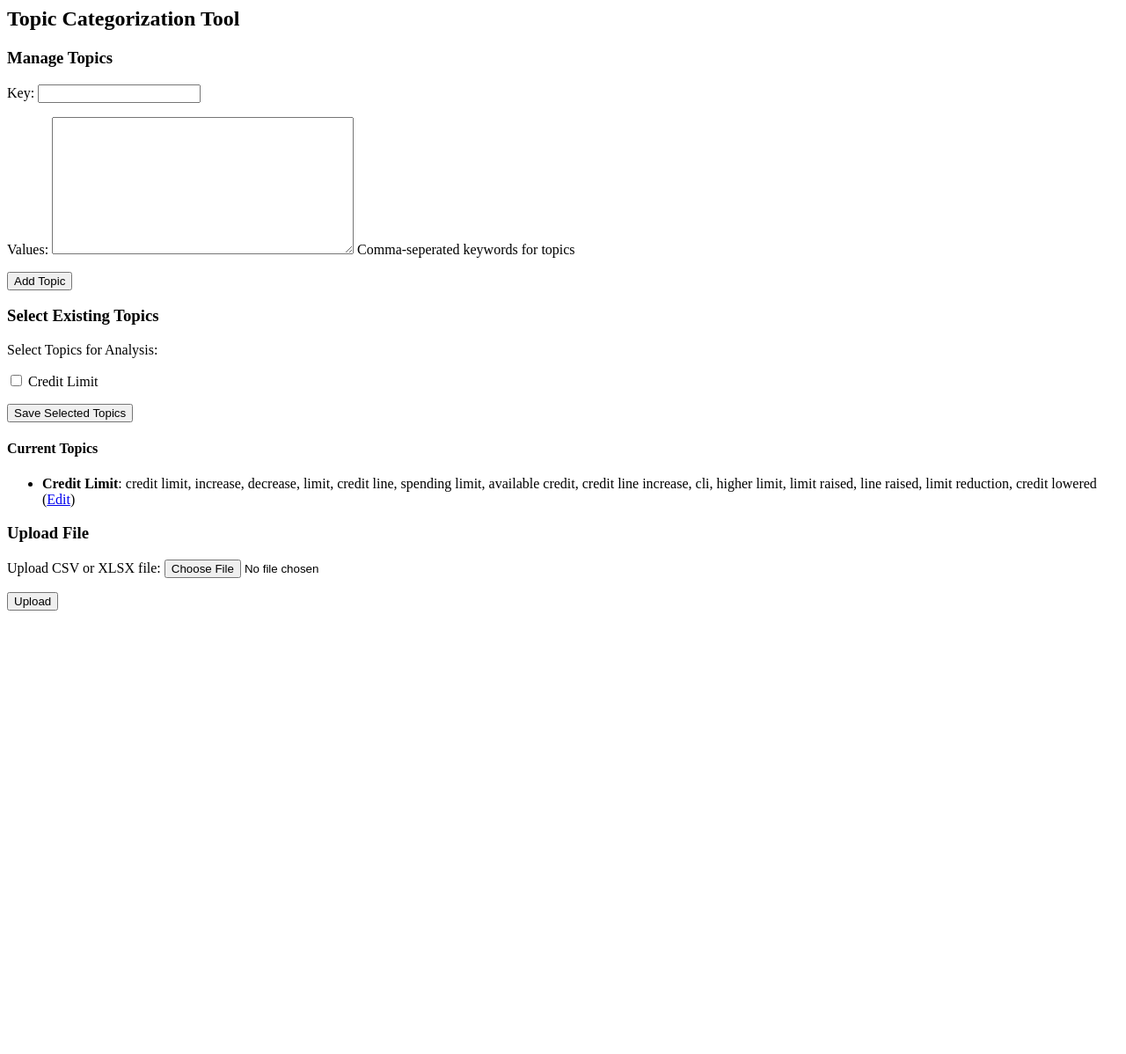
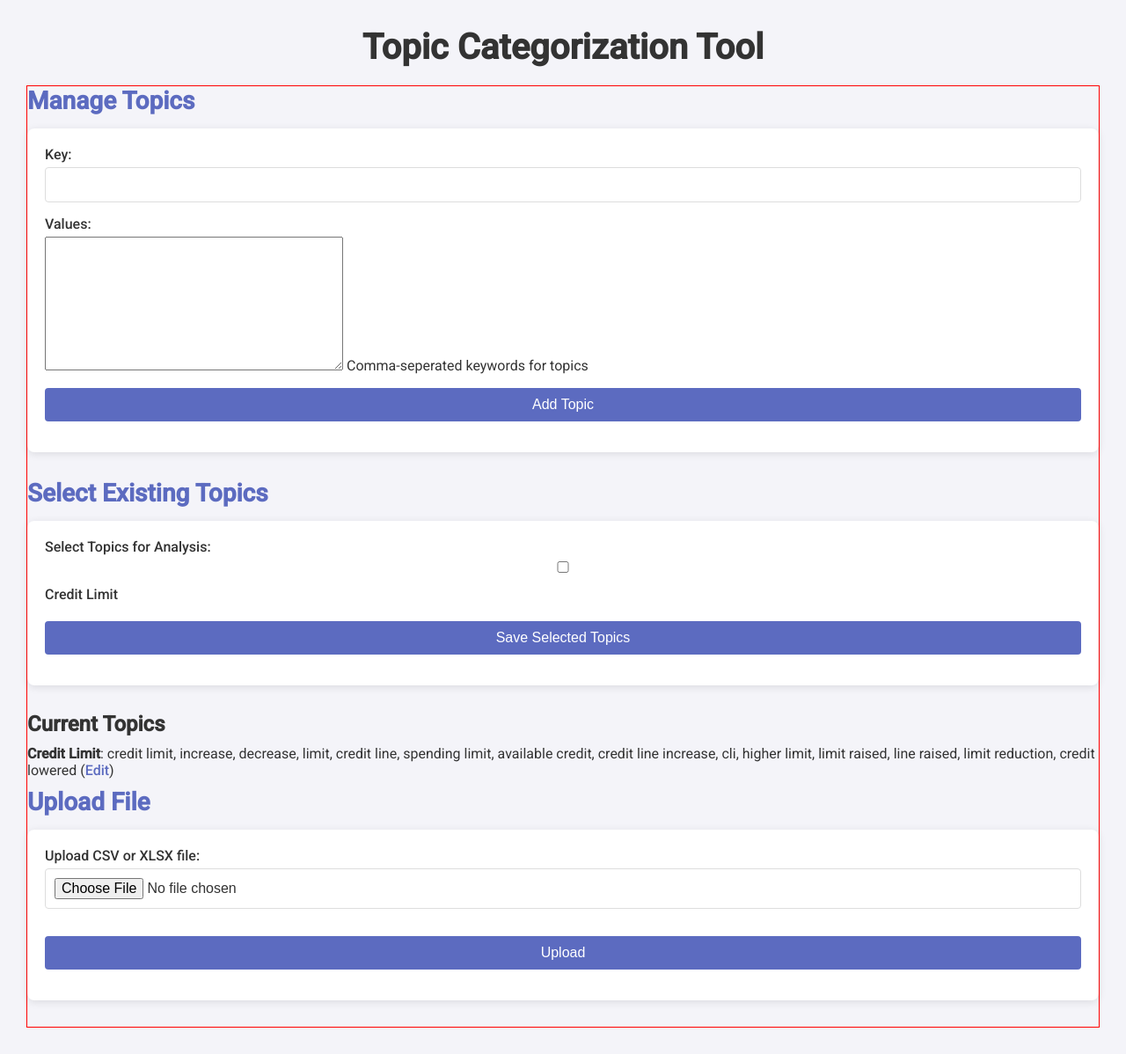
Before and after one commit to dstewart97/Projects, a Django app: page / in a window 1280 px wide. Shown: the whole page at 88% size. Before the commit the page ends 694 px from the top, so only its background shows below. Run offline with Django 5.2, Linux system fonts and the light colour scheme; data comes from the database, SQL or seed files in the repository; both versions use the stored data as it was after the commit.

Commit message:
some minor formatting

```diff
--- /dev/null
+++ b/Python/Django/TextScope/textScope/main/static/main.css
@@ -0,0 +1,138 @@
+@import url('https://fonts.googleapis.com/css2?family=Poppins:ital,wght@0,100;0,200;0,300;0,400;0,500;0,600;0,700;0,800;0,900;1,100;1,200;1,300;1,400;1,500;1,600;1,700;1,800;1,900&display=swap');
+
+
+ /* General Reset */
+ * {
+    margin: 0;
+    padding: 0;
+    box-sizing: border-box;
+}
+
+body {
+    font-family: 'Roboto', sans-serif;
+    background-color: #f4f4f9;
+    color: #333;
+    padding: 30px;
+
+}
+
+h2 {
+    text-align: center;
+    margin-bottom: 20px;
+    font-size: 2.5rem;
+}
+
+h3 {
+    font-size: 1.75rem;
+    color: #5c6bc0;
+    margin-bottom: 15px;
+}
+
+h4 {
+    font-size: 1.5rem;
+    margin-top: 20px;
+    margin-bottom: 10px;
+}
+
+.container {
+    border: 1px solid red;
+}
+
+/* Form and Button Styles */
+form {
+    width: 100%;
+    background-color: #fff;
+    padding: 20px;
+    border-radius: 8px;
+    box-shadow: 0 2px 10px rgba(0, 0, 0, 0.1);
+    margin-bottom: 30px;
+}
+
+label {
+    font-weight: 500;
+    margin-bottom: 5px;
+    display: block;
+}
+
+input, select, button {
+    width: 100%;
+    padding: 10px;
+    margin-bottom: 15px;
+    border: 1px solid #ddd;
+    border-radius: 4px;
+    font-size: 1rem;
+}
+
+button {
+    background-color: #5c6bc0;
+    color: white;
+    border: none;
+    cursor: pointer;
+    transition: background-color 0.3s;
+    margin-top: 1rem;
+}
+
+button:hover {
+    background-color: #3949ab;
+}
+
+/* List of Topics */
+ul {
+    list-style-type: none;
+    padding-left: 0;
+}
+
+li {
+    margin-bottom: 10px;
+}
+
+li a {
+    color: #5c6bc0;
+    text-decoration: none;
+    font-weight: 500;
+}
+
+li a:hover {
+    text-decoration: underline;
+}
+
+/* Table Styling */
+table {
+    width: 100%;
+    border-collapse: collapse;
+    margin-top: 30px;
+}
+
+th, td {
+    padding: 12px;
+    text-align: left;
+    border: 1px solid #ddd;
+}
+
+th {
+    background-color: #f0f0f5;
+    color: #333;
+}
+
+td {
+    background-color: #ffffff;
+}
+
+/* Responsive Layout */
+@media (max-width: 768px) {
+    body {
+        padding: 15px;
+    }
+
+    h2 {
+        font-size: 2rem;
+    }
+
+    form {
+        padding: 15px;
+    }
+
+    button {
+        font-size: 0.9rem;
+    }
+}
--- a/Python/Django/TextScope/textScope/main/templates/tool_view.html
+++ b/Python/Django/TextScope/textScope/main/templates/tool_view.html
@@ -1,14 +1,28 @@
+{% load static %}
+<!DOCTYPE html>
+<html lang="en">
+<head>
+    <meta charset="UTF-8">
+    <meta name="viewport" content="width=device-width, initial-scale=1.0">
+    <title>Topic Categorization Tool</title>
+    <link href="https://fonts.googleapis.com/css2?family=Roboto:wght@400;500&display=swap" rel="stylesheet">
+    <link rel="stylesheet" href="{% static 'main.css' %}">
+</head>
+<body>
     <h2>Topic Categorization Tool</h2>
-
+    <div class="container">
          <!-- Add Topic -->
+    <section>
         <h3>Manage Topics</h3>
         <form method="post">
             {% csrf_token %}
             {{ topic_form.as_p }}
             <button type="submit" name="add_topic">Add Topic</button>
         </form>
+    </section>
 
     <!-- Select Topics -->
+    <section>
         <h3>Select Existing Topics</h3>
         <form method="post">
             {% csrf_token %}
@@ -25,17 +39,21 @@
             </li>
             {% endfor %}
         </ul>
+    </section>
 
     <!-- File Upload -->
+    <section>
         <h3>Upload File</h3>
         <form method="post" enctype="multipart/form-data">
             {% csrf_token %}
             {{ file_form.as_p }}
             <button type="submit" name="upload_file">Upload</button>
         </form>
+    </section>
 
     <!-- Process Data -->
     {% if columns %}
+    <section>
         <h3>Select Column for Analysis</h3>
         <form method="post">
             {% csrf_token %}
@@ -46,17 +64,22 @@
             </select>
             <button type="submit" name="process_data">Process</button>
         </form>
+    </section>
     {% endif %}
 
     <!-- Processed Data -->
     {% if data %}
+    <section>
         <h3>Processed Data</h3>
-<table border="1">
+        <table>
+            <thead>
                 <tr>
                     {% for column in data.0 %}
                     <th>{{ column }}</th>
                     {% endfor %}
                 </tr>
+            </thead>
+            <tbody>
                 {% for row in data %}
                 <tr>
                     {% for cell in row.values %}
@@ -64,5 +87,10 @@
                     {% endfor %}
                 </tr>
                 {% endfor %}
+            </tbody>
         </table>
+    </section>
     {% endif %}
+    </div>
+</body>
+</html>
```
Also changed, not shown: Python/Django/TextScope/textScope/db.sqlite3. Lines whose indentation alone changed are shown as unchanged.
